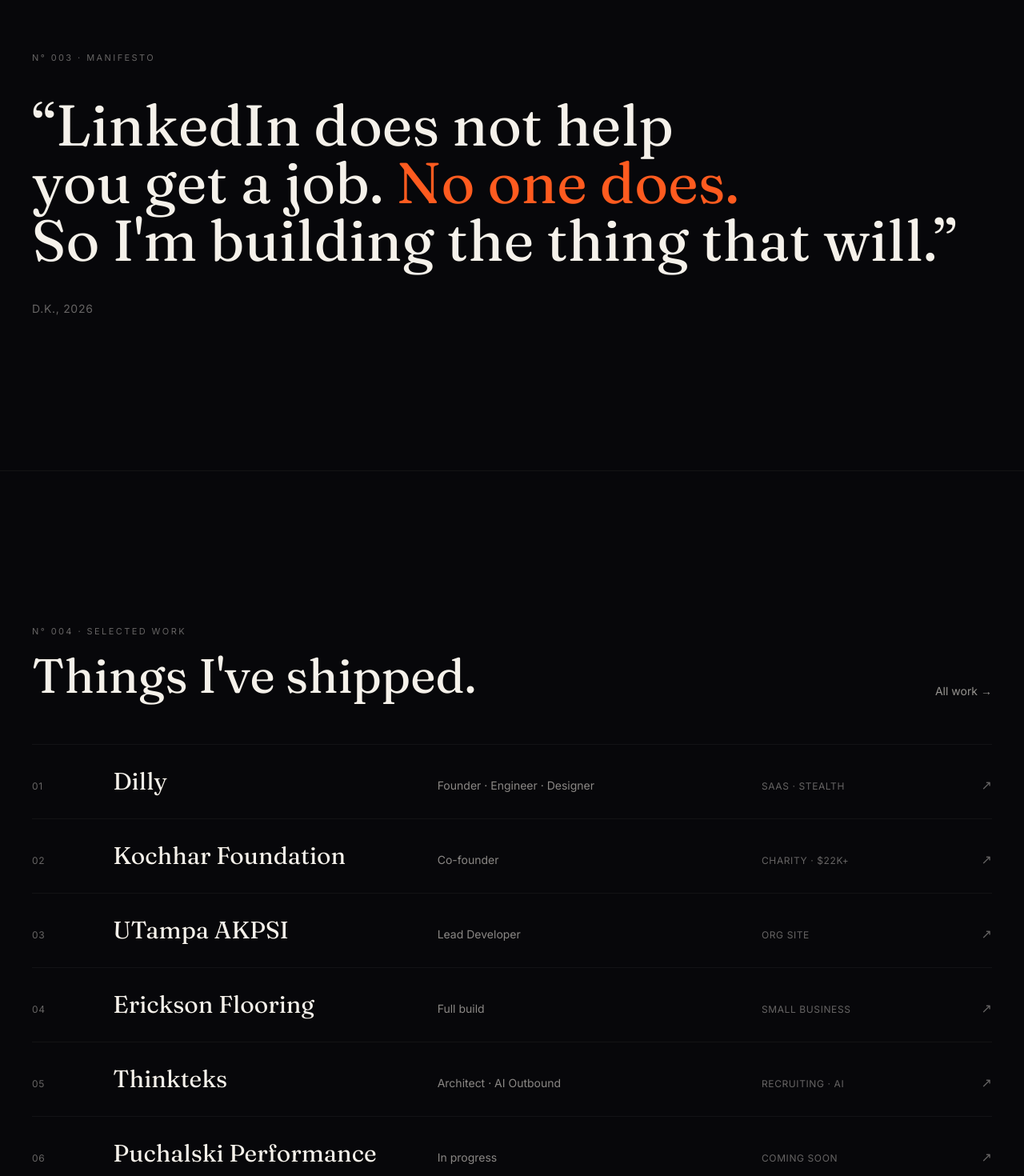
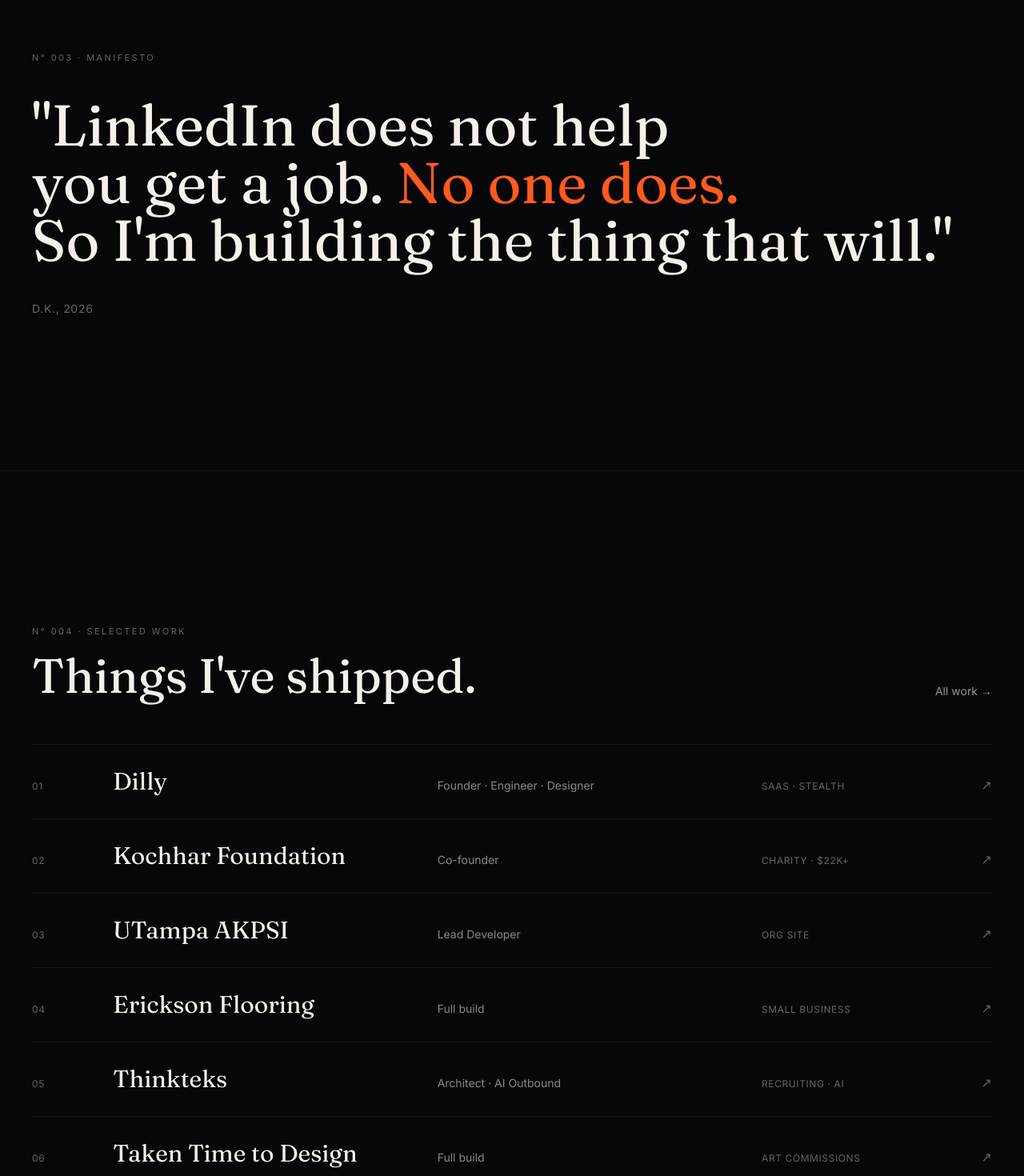
Before and after one commit to Dilan1234321/dilankochhar.com, a Next.js app: page / in a window 1280 px wide. Shown: the part 1940-3410 px from the top of the page at 80% size. Built offline with nearby package versions, Linux system fonts and the light colour scheme.

Commit message:
Homepage: mark Taken Time to Design as live with real URL and tag; reorder above Puchalski

```diff
--- a/app/page.tsx
+++ b/app/page.tsx
@@ -17,8 +17,8 @@
   { title: "UTampa AKPSI", role: "Lead Developer", url: "utampaakpsi.com", tag: "Org Site" },
   { title: "Erickson Flooring", role: "Full build", url: "erickson-flooring.com", tag: "Small Business" },
   { title: "Thinkteks", role: "Architect · AI Outbound", url: "thinkteks.vercel.app", tag: "Recruiting · AI" },
+  { title: "Taken Time to Design", role: "Full build", url: "takentimetodesign.com", tag: "Art Commissions" },
   { title: "Puchalski Performance", role: "In progress", url: "tba", tag: "Coming soon" },
-  { title: "Taken Time to Design", role: "In progress", url: "tba", tag: "Coming soon" },
 ];
 
 export default function Home() {
@@ -147,10 +147,10 @@
         <div className="mx-auto max-w-7xl px-6 md:px-10 py-32 md:py-48">
           <p className="text-[11px] uppercase tracking-[0.22em] text-bone/40 mb-10">N° 003 · Manifesto</p>
           <p className="font-display text-4xl md:text-7xl leading-[1.02] text-balance">
-            “LinkedIn does not help you get a job.
+            "LinkedIn does not help you get a job.
             <span className="text-accent"> No one does.</span>
             <br />
-            So I'm building the thing that will.”
+            So I'm building the thing that will."
           </p>
           <p className="mt-10 text-bone/40 text-sm tracking-wider">D.K., 2026</p>
         </div>
```
